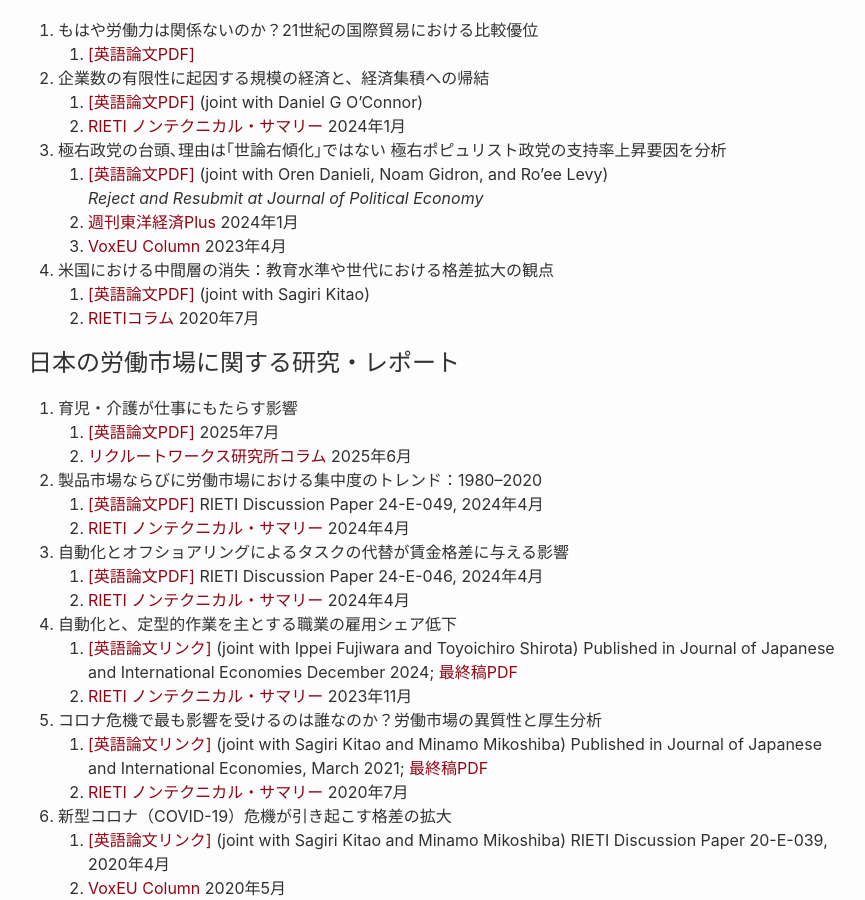
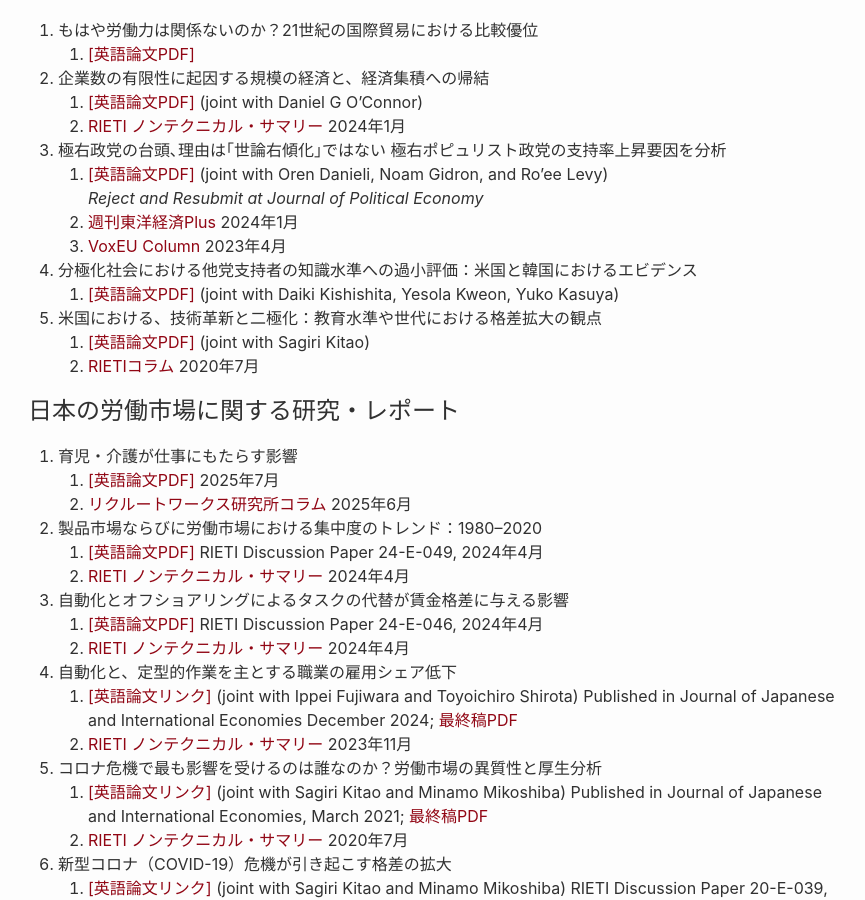
Before and after one commit to shinnkikuchi/shinnkikuchi.github.io, a Jekyll site: the page built from index_ja.md, in a window 1280 px wide and 900 px high, scrolled down 855 px. Shown: the whole window, without its empty margins (192-1057 px from the left). Built offline with Jekyll 4.4.1, drawn with Linux system fonts in a browser that asks for light colours.

Commit message:
Update index_ja.md

```diff
--- a/index_ja.md
+++ b/index_ja.md
@@ -42,7 +42,10 @@ permalink: /ja/
    2. <a href="https://toyokeizai.net/articles/-/728611" target="_blank">週刊東洋経済Plus</a> 2024年1月
    3. <a href="https://cepr.org/voxeu/columns/decomposing-rise-populist-radical-right-how-changes-priorities-explain-electoral" target="_blank">VoxEU Column</a> 2023年4月
 
-4. 米国における中間層の消失：教育水準や世代における格差拡大の観点
+4. 分極化社会における他党支持者の知識水準への過小評価：米国と韓国におけるエビデンス
+   1. <a href="/files/research/KKKK-partisan-disbelief.pdf" target="_blank">[英語論文PDF]</a> (joint with Daiki Kishishita, Yesola Kweon, Yuko Kasuya)
+
+5. 米国における、技術革新と二極化：教育水準や世代における格差拡大の観点
    1. <a href="https://www.shinnosuke-kikuchi.com/files/research/KK-ROBOT.pdf" target="_blank">[英語論文PDF]</a> (joint with Sagiri Kitao)
    2. <a href="https://www.rieti.go.jp/jp/columns/a01_0605.html" target="_blank">RIETIコラム</a>  2020年7月
 
```
